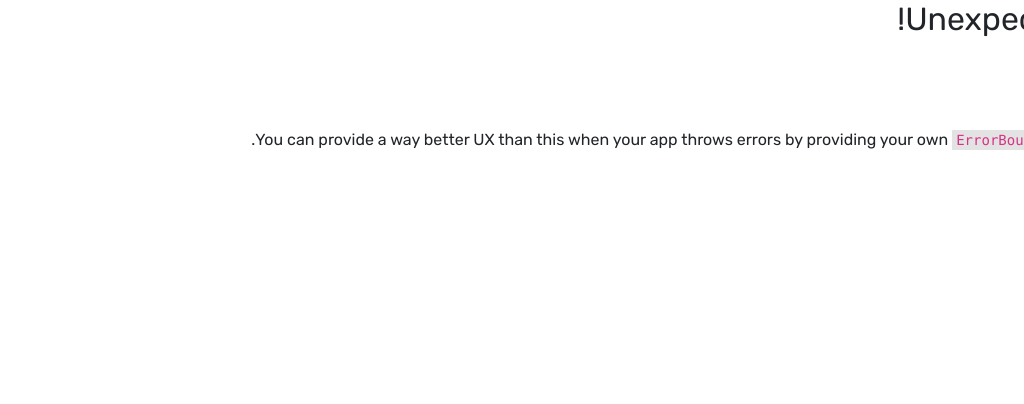
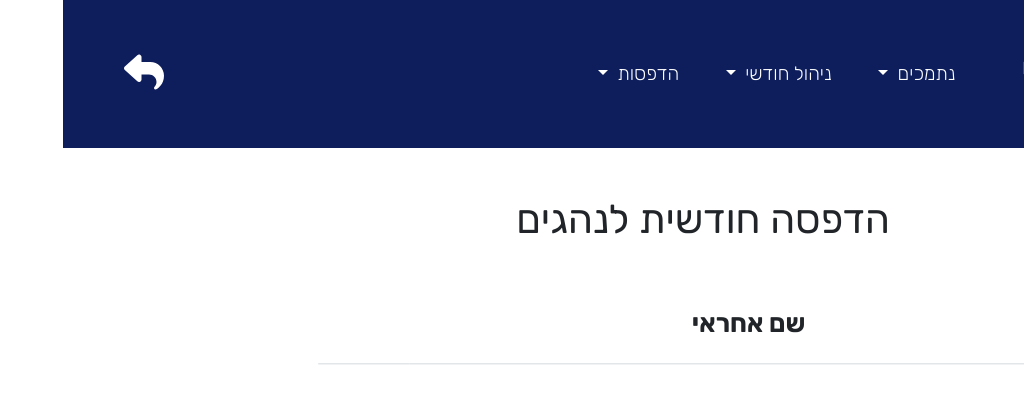
Before and after one commit to ShalomPrinz/gmah, a React (Vite) app in the folder frontend/: page /print/settings in a window 1280 px wide. Before the commit this address had no page. Shown: the top 404 px of the page, without its empty margins (256-1280 px from the left). Built offline with nearby package versions, Linux system fonts and the light colour scheme; no server answers.

Commit message:
new page: print settings

```diff
--- a/frontend/src/components/Navbar/Navbar.tsx
+++ b/frontend/src/components/Navbar/Navbar.tsx
@@ -222,6 +222,11 @@ function NavbarWrapper() {
           url: "/print/completion",
           usesReport: true,
         },
+        {
+          id: 2,
+          name: "הגדרות",
+          url: "/print/settings",
+        },
       ],
       title: "הדפסות",
     },
--- /dev/null
+++ b/frontend/src/pages/PrintSettings.tsx
@@ -0,0 +1,60 @@
+import { useEffect, useState } from "react";
+
+import { getManagers } from "../services";
+import { Table } from "../components";
+import IconComponent from "../components/Icon";
+import type { Manager } from "../types";
+
+const columns = [
+  {
+    id: 0,
+    label: "שם אחראי",
+    path: "name",
+  },
+];
+
+function PrintSettings() {
+  const managers = useManagers();
+
+  const LastColumn = () => (
+    <button
+      className="bg-white text-primary rounded border border-3 border-primary button-hover"
+      type="button"
+    >
+      <span className="ps-2">הוסף</span>
+      <IconComponent color="blue" icon="addFamily" />
+    </button>
+  );
+
+  return (
+    <>
+      <h1 className="text-center my-5">הדפסה חודשית לנהגים</h1>
+      <main className="mx-5">
+        <div className="w-50 mx-auto text-center transform-bigger">
+          <Table
+            columns={columns}
+            data={managers as []}
+            dataIdProp="id"
+            LastColumn={LastColumn}
+          />
+        </div>
+      </main>
+    </>
+  );
+}
+
+function useManagers() {
+  const [managers, setManagers] = useState<Manager[]>([]);
+
+  useEffect(() => {
+    getManagers()
+      .then((res) => setManagers(res.data.managers))
+      .catch((error) =>
+        console.error("Error occurred while trying to load managers", error)
+      );
+  }, []);
+
+  return managers;
+}
+
+export default PrintSettings;
--- a/frontend/src/pages/Router.tsx
+++ b/frontend/src/pages/Router.tsx
@@ -55,6 +55,7 @@ const router = createBrowserRouter(
       <Route path="print">
         <Route path="month" element={<Pages.MonthPrintView />} />
         <Route path="completion" element={<Pages.CompletionEditor />} />
+        <Route path="settings" element={<Pages.PrintSettings />} />
       </Route>
     </Route>
   )
--- a/frontend/src/pages/index.ts
+++ b/frontend/src/pages/index.ts
@@ -12,6 +12,7 @@ import Managers from "./Managers";
 import MonthPrintView from "./MonthPrintView";
 import MonthReceiptMark from "./MonthReceiptMark";
 import MonthTracker from "./MonthTracker";
+import PrintSettings from "./PrintSettings";
 import Reports from "./Reports";
 
 import AppErrorBoundary from "./AppErrorBoundary";
@@ -32,6 +33,7 @@ const Pages = {
   MonthPrintView,
   MonthReceiptMark,
   MonthTracker,
+  PrintSettings,
   Reports,
 };
 
```
